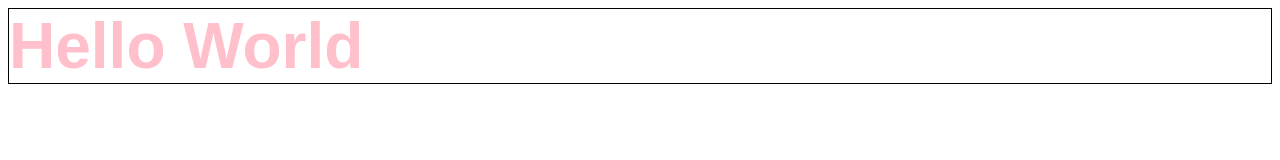
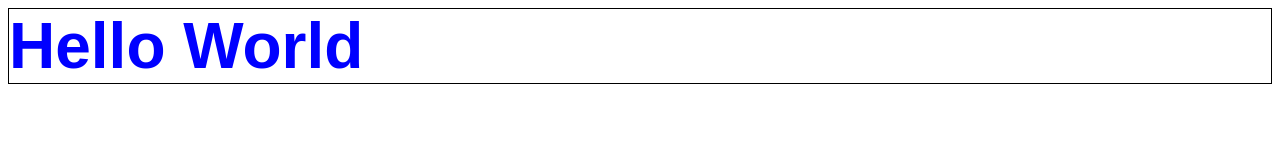
Before and after one commit to emilytulloh/hello-world, a website: page index.html in a window 1280 px wide. Drawn offline with Linux system fonts and the light colour scheme.

Commit message:
colour change to blue

```diff
--- a/index.html
+++ b/index.html
@@ -5,7 +5,7 @@
 
     <style>
     h1 {
-      color: pink;
+      color: blue;
       font-size: 4em;
       font-family: Arial;
       border: 1px black solid;
```
